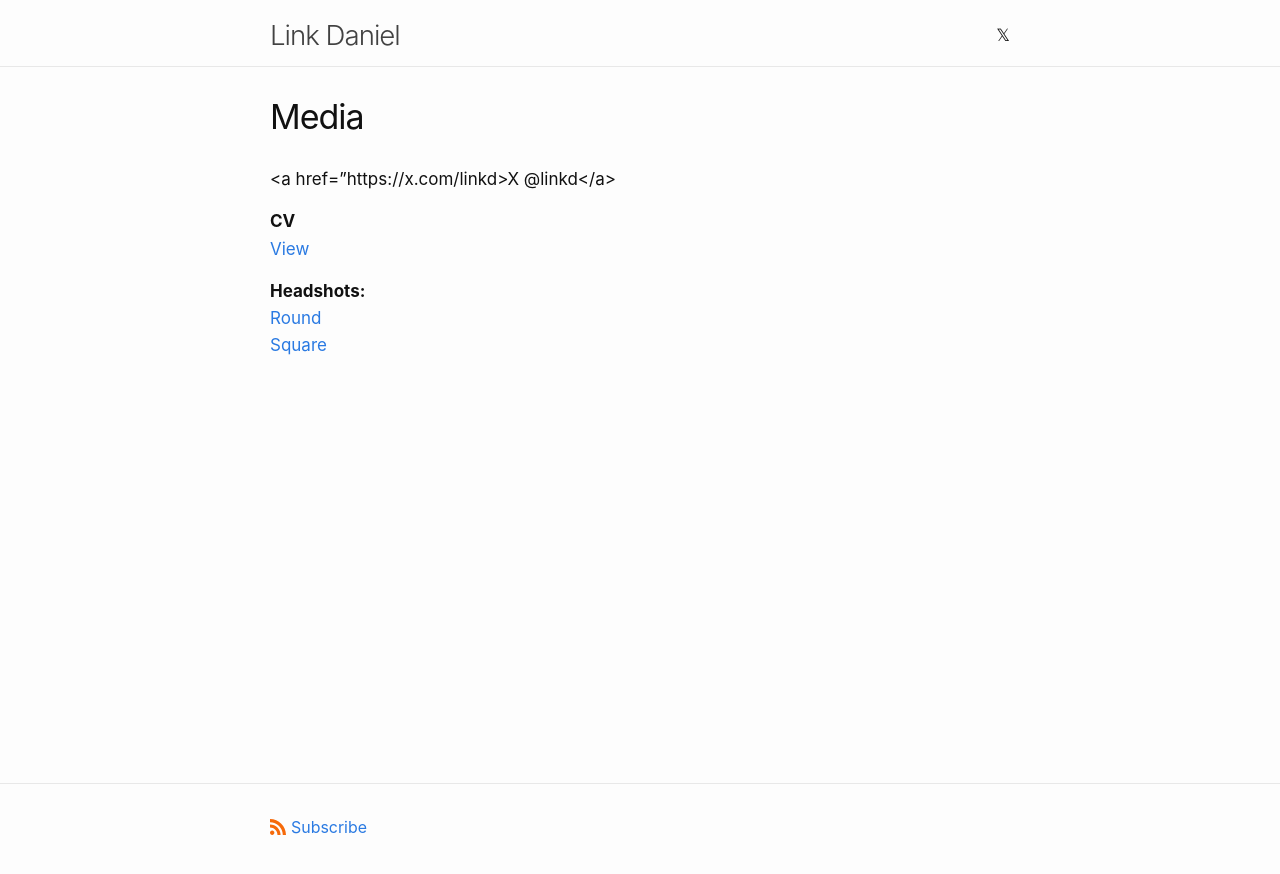
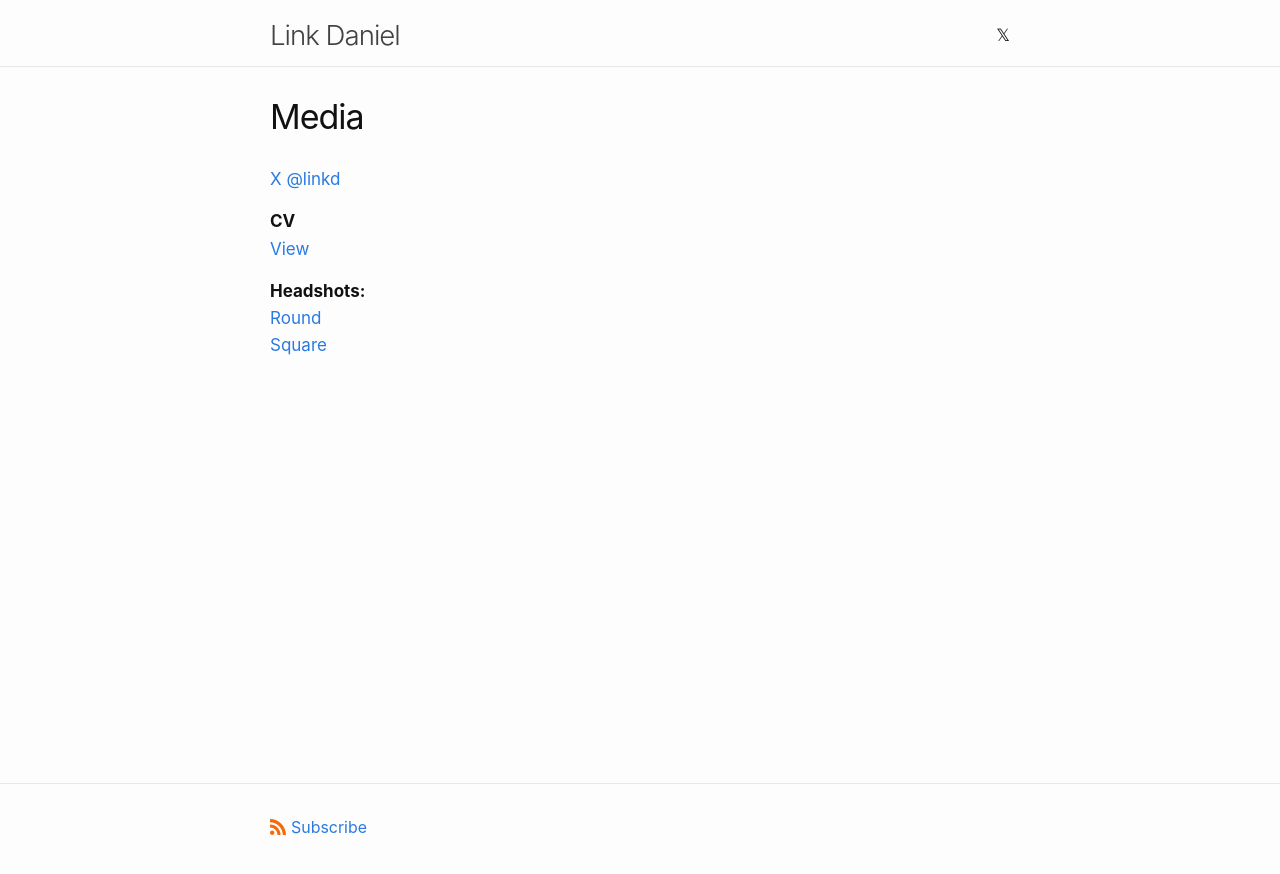
Before and after one commit to link-daniel/link.github.io, a Jekyll site: the page built from media.md, in a window 1280 px wide. Shown: the top 874 px of the page. Built offline with Jekyll 4.4.1, drawn with Linux system fonts in a browser that asks for light colours.

Commit message:
Update media.md

```diff
--- a/media.md
+++ b/media.md
@@ -4,7 +4,7 @@ title: Media
 permalink: /media/
 ---
 
-<a href="https://x.com/linkd>X @linkd</a>
+<a href="https://x.com/linkd">X @linkd</a>
 
 **CV**
 <br>
```
